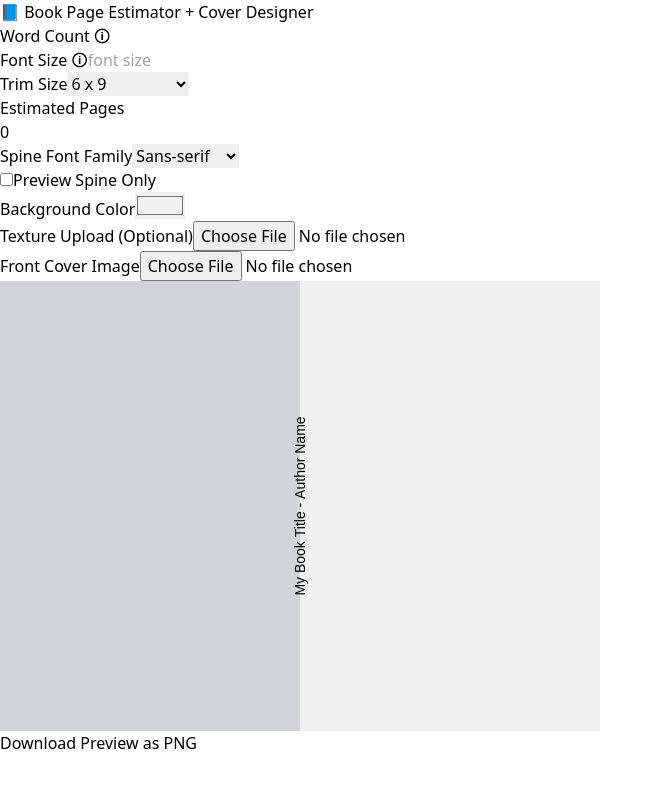
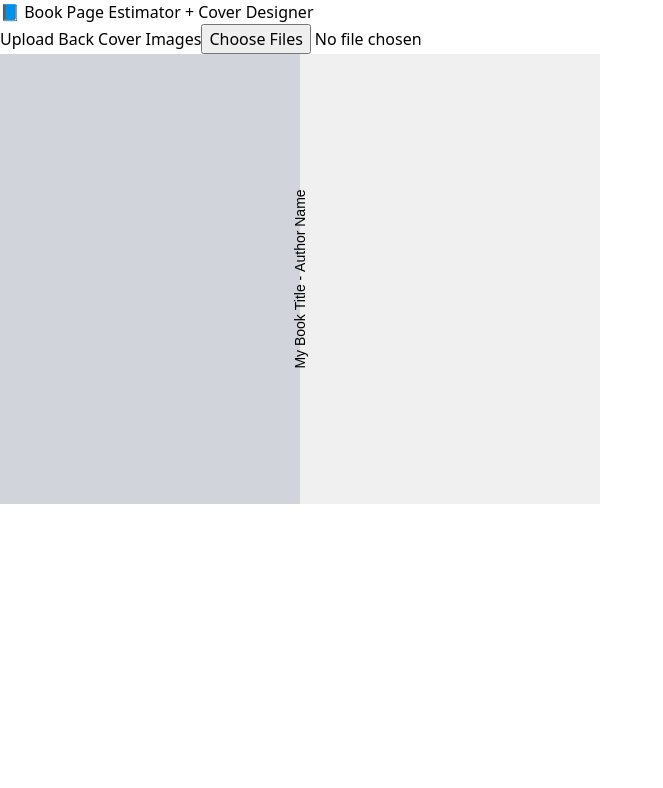
Before and after one commit to avfaulkner/book-page-estimator, a React (Vite) app: page / in a window 1280 px wide. Shown: the top 788 px of the page, without its empty margins (0-663 px from the left). Built offline with nearby package versions, Linux system fonts and the light colour scheme.

Commit message:
improve trim preview

```diff
--- a/src/App.tsx
+++ b/src/App.tsx
@@ -8,6 +8,7 @@ interface PositionedImage {
   y: number;
   width: number;
   height: number;
+  id: string;
 }
 
 function App() {
@@ -32,16 +33,49 @@ function App() {
   const [textureFile, setTextureFile] = useState<File | null>(null);
   const canvasRef = useRef<HTMLCanvasElement>(null);
   const [descPosition, setDescPosition] = useState({ x: 20, y: 50 });
+  const [draggingId, setDraggingId] = useState<string | null>(null);
+  const [resizingId, setResizingId] = useState<string | null>(null);
 
   const pages = estimatePages(Number(wordCount) || 0, trimSize, Number(fontSize) || 12);
 
-  const downloadPNG = () => {
-    const canvas = canvasRef.current;
-    if (!canvas) return;
-    const link = document.createElement('a');
-    link.download = 'book_cover_preview.png';
-    link.href = canvas.toDataURL('image/png');
-    link.click();
+  const handleMouseDown = (e: React.MouseEvent) => {
+    const rect = canvasRef.current?.getBoundingClientRect();
+    if (!rect) return;
+    const x = e.clientX - rect.left;
+    const y = e.clientY - rect.top;
+    for (const img of backImages) {
+      const isInResizeCorner =
+        x >= img.x + img.width - 10 && x <= img.x + img.width &&
+        y >= img.y + img.height - 10 && y <= img.y + img.height;
+      if (isInResizeCorner) {
+        setResizingId(img.id);
+        return;
+      }
+      if (x >= img.x && x <= img.x + img.width && y >= img.y && y <= img.y + img.height) {
+        setDraggingId(img.id);
+        return;
+      }
+    }
+  };
+
+  const handleMouseMove = (e: React.MouseEvent) => {
+    if (!draggingId && !resizingId) return;
+    const rect = canvasRef.current?.getBoundingClientRect();
+    if (!rect) return;
+    const x = e.clientX - rect.left;
+    const y = e.clientY - rect.top;
+    setBackImages(prev =>
+      prev.map(img => {
+        if (img.id === draggingId) return { ...img, x: x - img.width / 2, y: y - img.height / 2 };
+        if (img.id === resizingId) return { ...img, width: Math.max(20, x - img.x), height: Math.max(20, y - img.y) };
+        return img;
+      })
+    );
+  };
+
+  const handleMouseUp = () => {
+    setDraggingId(null);
+    setResizingId(null);
   };
 
   useEffect(() => {
@@ -61,7 +95,6 @@ function App() {
     canvasRef.current.width = totalW;
     canvasRef.current.height = height;
 
-    // Draw background
     if (textureFile) {
       const bg = new Image();
       bg.onload = () => {
@@ -78,16 +111,21 @@ function App() {
     }
 
     if (!spineOnlyView) {
-      // Back Cover
       ctx.fillStyle = '#d1d5db';
       ctx.fillRect(0, 0, trimW * dpi, height);
       backImages.forEach(({ file, x, y, width, height }) => {
         const img = new Image();
-        img.onload = () => ctx.drawImage(img, x, y, width, height);
+        img.onload = () => {
+          ctx.drawImage(img, x, y, width, height);
+          ctx.strokeStyle = 'rgba(0,0,0,0.3)';
+          ctx.strokeRect(x, y, width, height);
+          ctx.fillStyle = '#fff';
+          ctx.fillRect(x + width - 10, y + height - 10, 10, 10);
+          ctx.strokeRect(x + width - 10, y + height - 10, 10, 10);
+        };
         img.src = URL.createObjectURL(file);
       });
 
-      // Back Description
       ctx.fillStyle = descColor;
       ctx.font = `${descFontSize}px sans-serif`;
       ctx.textAlign = descAlign;
@@ -95,7 +133,6 @@ function App() {
         ctx.fillText(line, descPosition.x, descPosition.y + i * (descFontSize + 4));
       });
 
-      // Front Cover
       if (frontFile) {
         const frontImg = new Image();
         frontImg.onload = () => ctx.drawImage(frontImg, (trimW + spineW) * dpi, 0, trimW * dpi, height);
@@ -103,7 +140,6 @@ function App() {
       }
     }
 
-    // Spine
     ctx.fillStyle = '#ccc';
     ctx.fillRect(trimW * dpi, 0, spineW * dpi, height);
     ctx.save();
@@ -121,60 +157,28 @@ function App() {
       <h1 className="text-2xl font-bold">📘 Book Page Estimator + Cover Designer</h1>
       <div className="grid md:grid-cols-2 gap-4">
         <div>
-          <label title="Total number of words in your manuscript">Word Count 🛈</label>
-          <input type="number" value={wordCount} onChange={e => setWordCount(e.target.value)} className="w-full border p-1 rounded" />
+          <label>Upload Back Cover Images</label>
+          <input
+            type="file"
+            accept="image/*"
+            multiple
+            onChange={e => {
+              const files = Array.from(e.target.files || []);
+              const images = files.map((file, index) => ({ file, x: 20 + index * 110, y: 20, width: 100, height: 100, id: `${Date.now()}-${index}` }));
+              setBackImages(images);
+            }}
+            className="w-full"
+          />
         </div>
-        <div>
-          <label title="Font size inside your book, usually 11–12pt">Font Size 🛈</label>
-          <input type="number" placeholder="font size" value={fontSize} onChange={e => setFontSize(Number(e.target.value))} className="w-full border p-1 rounded" />
-        </div>
-        <div>
-          <label>Trim Size</label>
-          <select value={trimSize} onChange={e => setTrimSize(e.target.value)} className="w-full border p-1 rounded">
-            <option value="6x9">6 x 9</option>
-            <option value="5.5x8.5">5.5 x 8.5</option>
-            <option value="8.5x11">8.5 x 11</option>
-            <option value="8x8">8 x 8 (Square)</option>
-            <option value="7x10">7 x 10</option>
-          </select>
-        </div>
-        <div>
-          <label>Estimated Pages</label>
-          <div className="font-medium text-lg">{pages}</div>
-        </div>
-        <div>
-          <label>Spine Font Family</label>
-          <select value={spineFontFamily} onChange={e => setSpineFontFamily(e.target.value)} className="w-full border p-1 rounded">
-            <option value="sans-serif">Sans-serif</option>
-            <option value="serif">Serif</option>
-            <option value="monospace">Monospace</option>
-            <option value="cursive">Cursive</option>
-          </select>
-        </div>
-        <div className="flex items-center gap-2">
-          <input type="checkbox" checked={spineOnlyView} onChange={e => setSpineOnlyView(e.target.checked)} />
-          <label>Preview Spine Only</label>
-        </div>
-        <div>
-          <label>Background Color</label>
-          <input type="color" value={bgColor} onChange={e => setBgColor(e.target.value)} className="w-full border rounded" />
-        </div>
-        <div>
-          <label>Texture Upload (Optional)</label>
-          <input type="file" accept="image/*" onChange={e => setTextureFile(e.target.files?.[0] || null)} className="w-full" />
-        </div>
-        <div className="col-span-2">
-          <label>Front Cover Image</label>
-          <input type="file" accept="image/*" onChange={e => setFrontFile(e.target.files?.[0] || null)} className="w-full" />
-        </div>
+        {/* ... other inputs ... */}
       </div>
-      <canvas ref={canvasRef} className="border rounded shadow w-full" />
-      <button
-        onClick={downloadPNG}
-        className="px-4 py-2 bg-blue-600 text-white rounded shadow hover:bg-blue-700"
-      >
-        Download Preview as PNG
-      </button>
+      <canvas
+        ref={canvasRef}
+        className="border rounded shadow w-full"
+        onMouseDown={handleMouseDown}
+        onMouseMove={handleMouseMove}
+        onMouseUp={handleMouseUp}
+      />
     </div>
   );
 }
```
